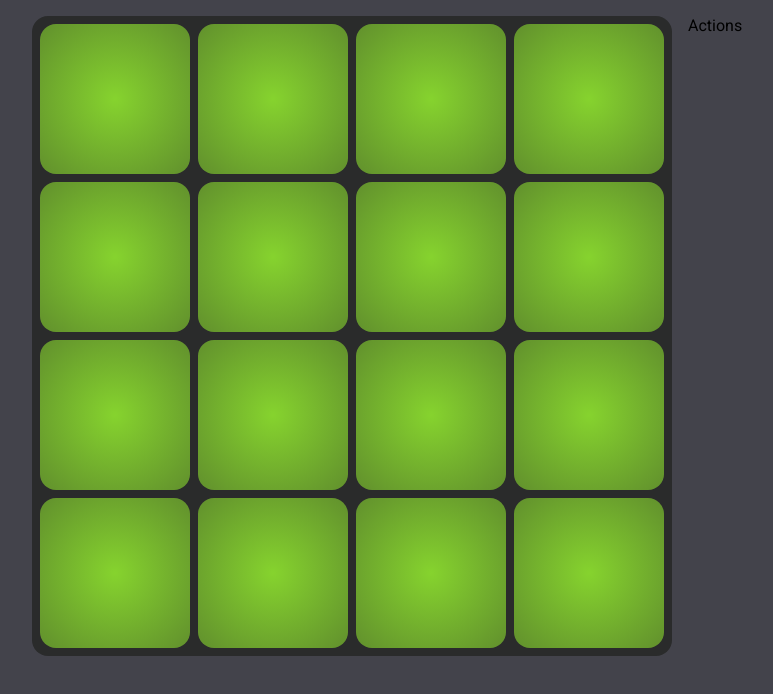
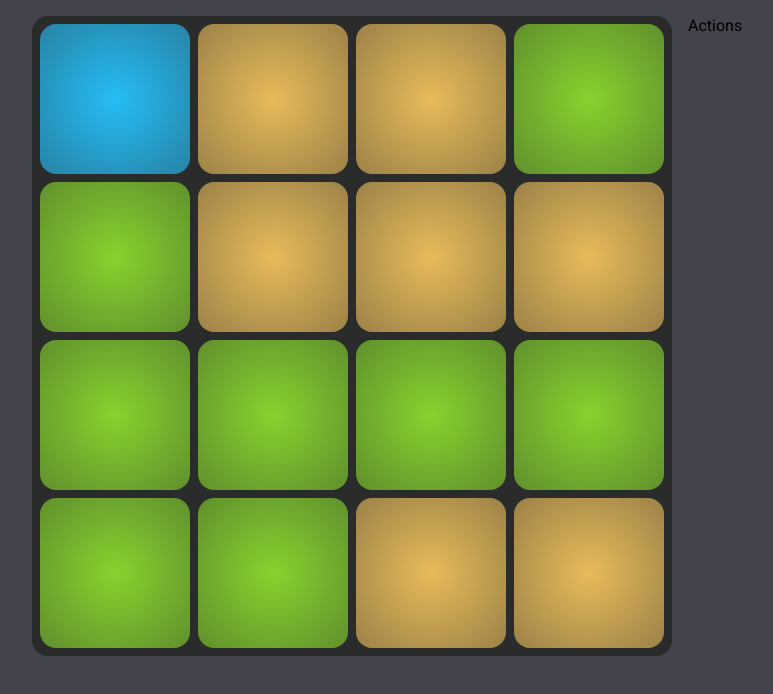
Before and after one commit to frontenders-community/drumpad-react-ts, a React (Create React App) app: page / in a window 1280 px wide. Shown: the top 694 px of the page, without its empty margins (130-903 px from the left). Built offline with nearby package versions, Linux system fonts and the light colour scheme.

Commit message:
Add: random colors of pads based on sound type

```diff
--- a/src/components/pad/pad.component.tsx
+++ b/src/components/pad/pad.component.tsx
@@ -4,6 +4,16 @@ import { Sound } from "../../models";
 import { ReactNode } from "react";
 
 function Pad() {
+  const types = new Set(sounds.map((sound: Sound) => sound.type));
+  const classes = ["green", "yellow", "blue", "pink", "red"];
+  const typesClassesMap = new Map();
+  types.forEach((type) => {
+    typesClassesMap.set(
+      type,
+      classes[Math.floor(Math.random() * classes.length)]
+    );
+  });
+
   const playAudio = (soundName: string) => {
     new Audio(`../../assets/audio/${soundName}.webm`).play();
   };
@@ -12,7 +22,7 @@ function Pad() {
     (sound: Sound, index: number) => (
       <div
         key={index}
-        className="pad-item green"
+        className={`pad-item green ${typesClassesMap.get(sound.type)}`}
         onClick={() => playAudio(sound.name)}
       ></div>
     )
```
